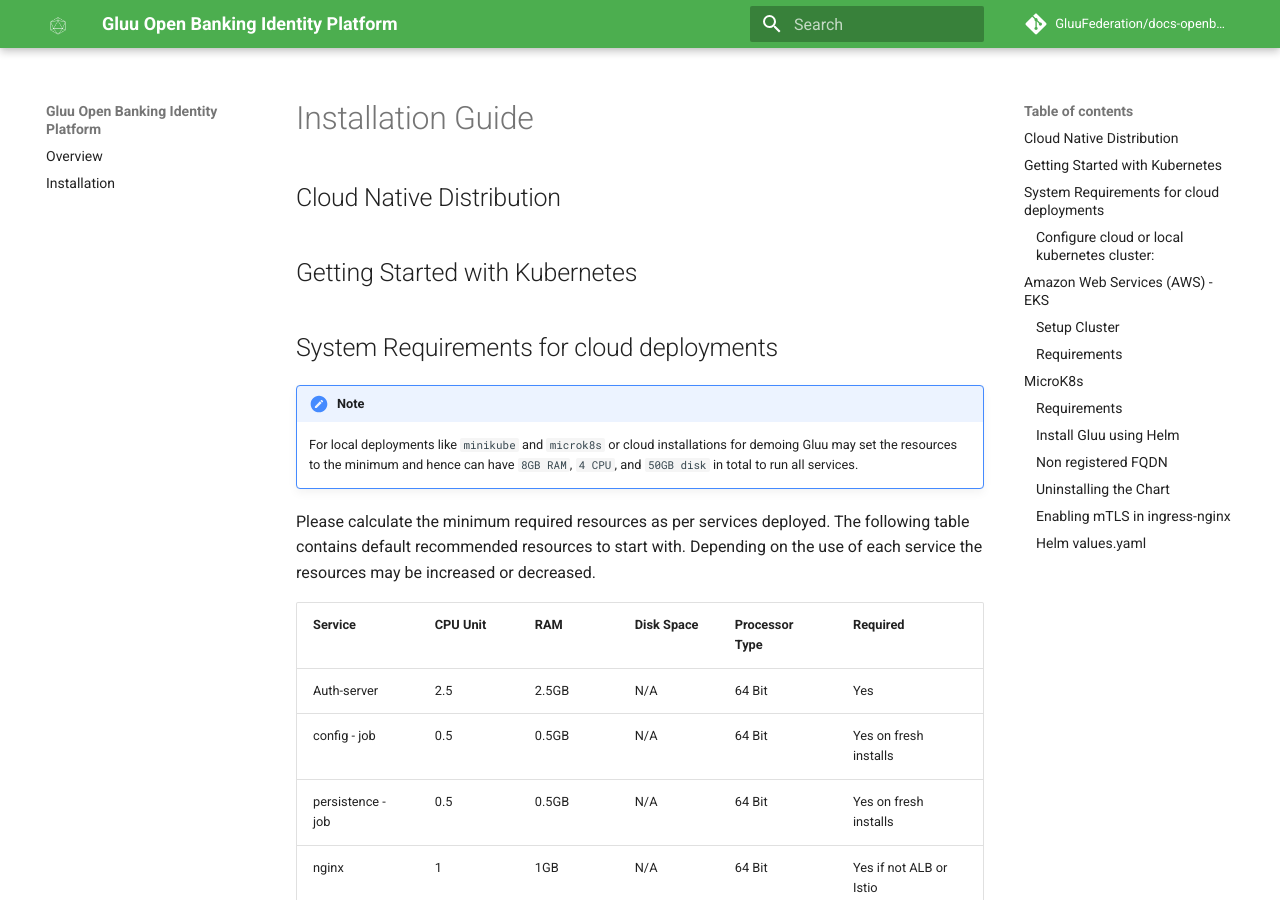
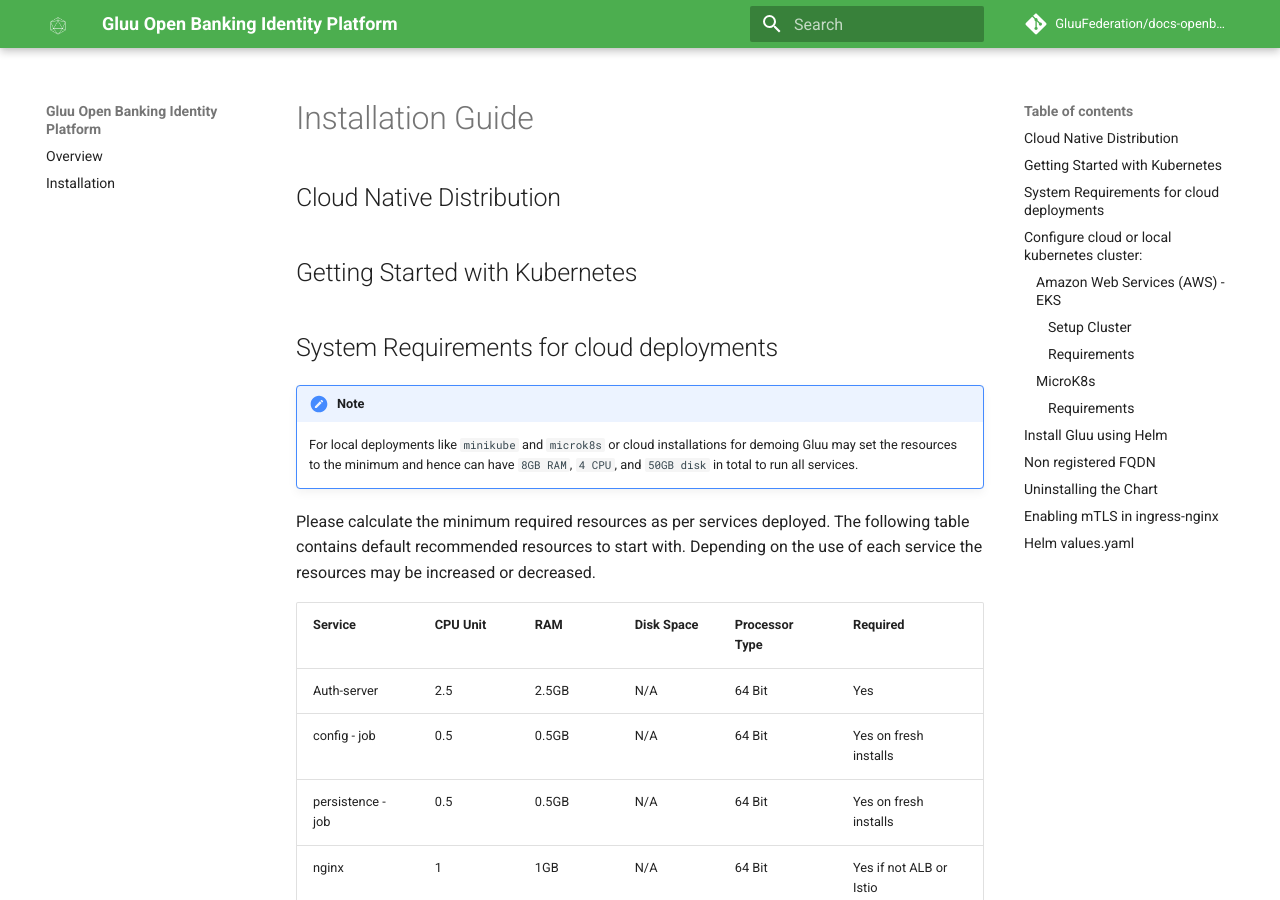
Before and after one commit to GluuFederation/docs-openbanking-prod, an MkDocs documentation site: the page built from docs/source/install-cn.md, in a window 1280 px wide and 900 px high. Built offline with MkDocs 1.6.1 and Material for MkDocs 9.7.7, drawn with Linux system fonts in a browser that asks for light colours; comment, search, counter and statistics services are not loaded.

Commit message:
docs: fix alignments

````diff
--- a/docs/source/install-cn.md
+++ b/docs/source/install-cn.md
@@ -21,17 +21,17 @@ Please calculate the minimum required resources as per services deployed. The fo
 |nginx             | 1          |    1GB      |   N/A            |  64 Bit        | Yes if not ALB or Istio                             |
 
 
-### Configure cloud or local kubernetes cluster:
+## Configure cloud or local kubernetes cluster:
 
 === "EKS"
-    ## Amazon Web Services (AWS) - EKS
+    ### Amazon Web Services (AWS) - EKS
 
-    ### Setup Cluster
+    #### Setup Cluster
 
     -  Follow this [guide](https://docs.aws.amazon.com/eks/latest/userguide/getting-started.html)
      to install a cluster with worker nodes. Please make sure that you have all the `IAM` policies for the AWS user that will be creating the cluster and volumes.
 
-    ### Requirements
+    #### Requirements
 
     -   The above guide should also walk you through installing `kubectl` , `aws-iam-authenticator` and `aws cli` on the VM you will be managing your cluster and nodes from. Check to make sure.
 
@@ -43,22 +43,22 @@ Please calculate the minimum required resources as per services deployed. The fo
 
 
 === "Quick start with Microk8s"
-    ## MicroK8s
+    ### MicroK8s
 
-    ### Requirements
+    #### Requirements
 
-    1. Create a fresh Ubuntu 20.04 on AWS.
+    1.  Create a fresh Ubuntu 20.04 on AWS.
 
-    1. Run the following command:
+    1.  Run the following command:
 
-       ```
-       sudo su -
-       wget https://raw.githubusercontent.com/GluuFederation/cloud-native-edition/master/automation/startopenabankingdemo.sh && chmod u+x startopenabankingdemo.sh && ./startopenabankingdemo.sh
-       ```
+        ```bash
+        sudo su -
+        wget https://raw.githubusercontent.com/GluuFederation/cloud-native-edition/master/automation/startopenabankingdemo.sh && chmod u+x startopenabankingdemo.sh && ./startopenabankingdemo.sh
+        ```
 
-    1. [Map](#non-registered-fqdn) your vm ip to the fqdn `demoexample.gluu.org`
+    1.  [Map](#non-registered-fqdn) your vm ip to the fqdn `demoexample.gluu.org`
 
-### Install Gluu using Helm
+## Install Gluu using Helm
 
 1.  Create an Amazon Aurora database with MySQL compatibility version >= `Aurora(MySQL 5.7) 2.07.1` and capacity type `Serverless`. Make sure the EKS cluster can reach the database endpoint. You may choose to use the same VPC as the EKS cluster. Save the master user, master password, and initial database name for use in Gluus helm chart.
 
@@ -84,7 +84,7 @@ Please calculate the minimum required resources as per services deployed. The fo
     helm install <release-name> gluu/gluu -n <namespace> -f override-values.yaml --version=5.0.0
     ```
 
-### Non registered FQDN
+## Non registered FQDN
 
 If the provided FQDN for Gluu is not globally resolvable map Gluus FQDN at `/etc/hosts` file  to the IP of the lb or microk8s vm as shown below.
 
@@ -101,7 +101,7 @@ If the provided FQDN for Gluu is not globally resolvable map Gluus FQDN at `/etc
   ::1             localhost
   ```
 
-### Uninstalling the Chart
+## Uninstalling the Chart
 
 To uninstall/delete `my-release` deployment:
 
@@ -109,7 +109,7 @@ To uninstall/delete `my-release` deployment:
 
 If during installation the release was not defined, release name is checked by running `$ helm ls` then deleted using the previous command and the default release name.
 
-### Enabling mTLS in ingress-nginx
+## Enabling mTLS in ingress-nginx
 
 Please note that enabling the following annotations in the values.yaml will enable  [client certificate authentication](https://kubernetes.github.io/ingress-nginx/user-guide/nginx-configuration/annotations/#client-certificate-authentication) on the host level. Uncomment the following from your values.yaml or manually add them to your ingress.
 
@@ -128,7 +128,7 @@ Please note that enabling the following annotations in the values.yaml will enab
 ```
 
 
-### Helm values.yaml
+## Helm values.yaml
 
 ```yaml
 auth-server:
````
